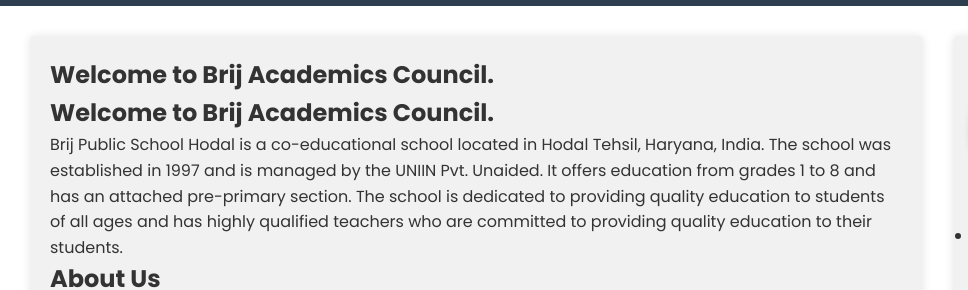
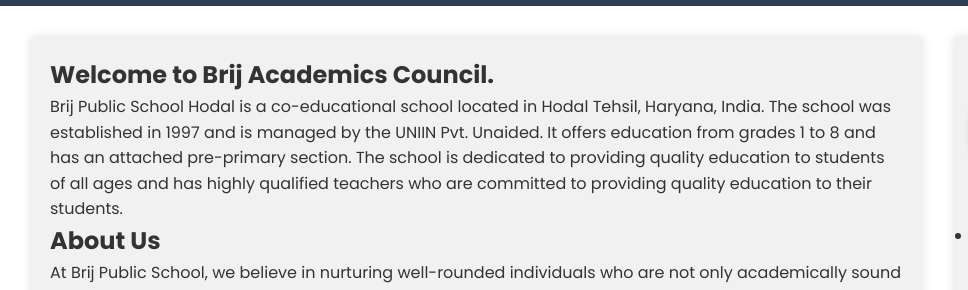
Before and after one commit to premsharma8168/SCHOOLWEBSITE, a plain HTML site: page index.html in a window 1280 px wide. Shown: the part 192-482 px from the top of the page, 0-968 px from the left. Drawn offline with Linux system fonts and the light colour scheme.

Commit message:
Update index.html

```diff
--- a/index.html
+++ b/index.html
@@ -15,7 +15,9 @@
     <div>
       <img src="bps.jpg" alt="School Logo" class="logo">
     </div>
-    <div class="NAME"><h2>BRIJ PUBLIC SCHOOL</h2></div>
+    <div class="NAME">
+      <h2>BRIJ PUBLIC SCHOOL</h2>
+    </div>
     <ul class="nav">
       <li><a href="https://www.icbse.com/schools/brij-public-school-hodal-3pv9q">HOME</a></li>
       <li><a href="https://www.justdial.com/Palwal/Brij-Public-School-YC-Mohalla-Hodal-Rural-Hodal/9999P1275-1275-190419124838-K4U2_BZDET">About</a></li>
@@ -29,7 +31,6 @@
       <h2>Welcome to Brij Academics Council.</h2>
       <div>
         <div id="home">
-          <h2>Welcome to Brij Academics Council.</h2>
           <p>Brij Public School Hodal is a co-educational school located in Hodal Tehsil, Haryana, India. The school was established in 1997 and is managed by the UNIIN Pvt. Unaided. It offers education from grades 1 to 8 and has an attached pre-primary section. The school is dedicated to providing quality education to students of all ages and has highly qualified teachers who are committed to providing quality education to their students.</p>
         </div>
         <div id="about">
```
